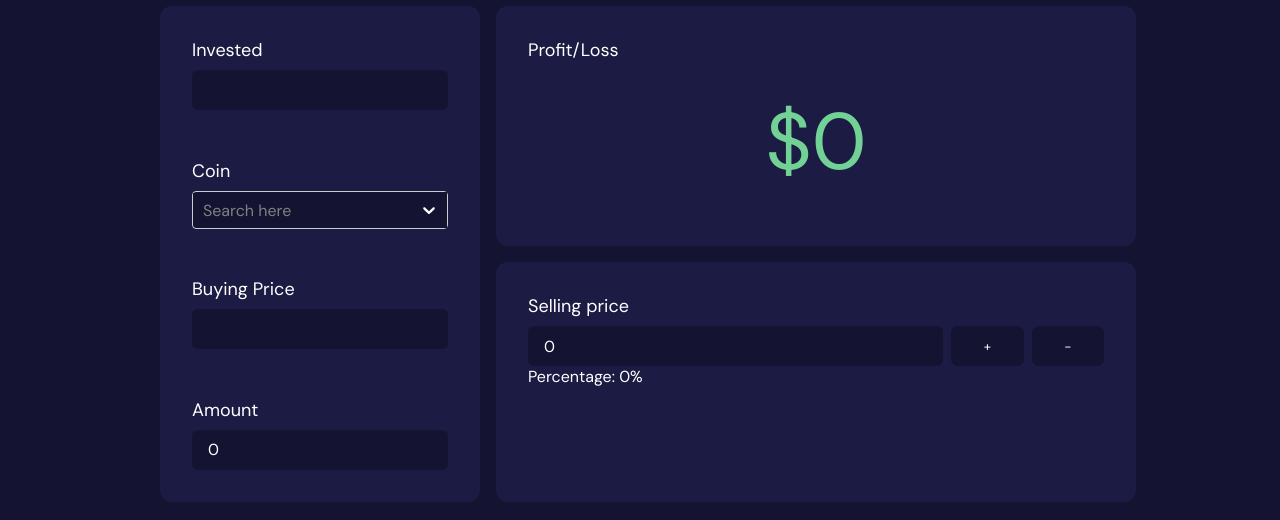
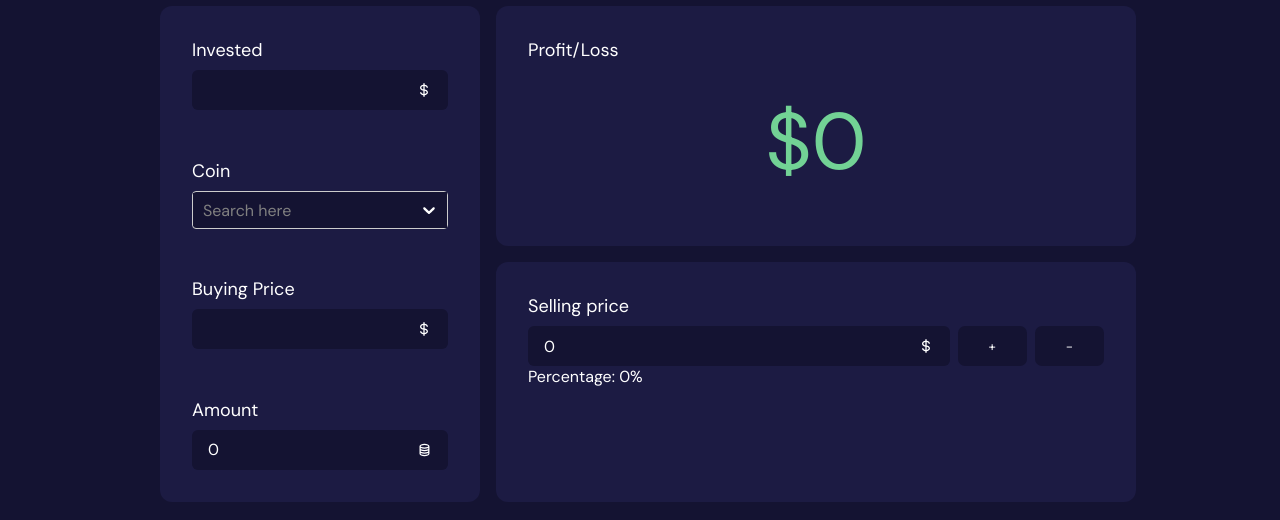
Before and after one commit to elvstejd/crypto-profit-calc, a React (Create React App) app: page / in a window 1280 px wide. Shown: the part 123-643 px from the top of the page. Built offline with nearby package versions, Linux system fonts and the light colour scheme.

Commit message:
Add icons to inputs

```diff
--- a/src/components/GrowthForm.js
+++ b/src/components/GrowthForm.js
@@ -1,5 +1,6 @@
 import React, { useEffect, useRef } from 'react';
 import { useTranslation } from 'react-i18next';
+import { BiDollar } from 'react-icons/bi';
 import '../styles/GrowthForm.css';
 
 
@@ -15,7 +16,10 @@ const GrowthForm = (props) => {
         <div className="container">
             <label htmlFor="target-price">{t('target_price_label')}</label>
             <div id="target-price-area">
-                <input id="target-price-input" ref={targetPriceRef} name="target-price" type="number" onChange={props.handleTargetPriceChange}/>
+                <div className="input-wrapper" >
+                    <input id="target-price-input" ref={targetPriceRef} name="target-price" type="number" onChange={props.handleTargetPriceChange}/>
+                    <span><BiDollar /></span>
+                </div>
                 <button id="plus-btn" onClick={props.handleAddPrice}>+</button>
                 <button id="plus-btn" onClick={props.handleMinusPrice}>-</button>
             </div>
--- a/src/components/MainForm.js
+++ b/src/components/MainForm.js
@@ -1,6 +1,7 @@
 import React from 'react';
 import { useTranslation } from 'react-i18next';
 import Select from 'react-select';
+import { BiDollar, BiCoinStack } from 'react-icons/bi';
 
 const searchList = [
     {
@@ -140,7 +141,10 @@ const MainForm = (props) => {
         <div className="container" id="main-form">
             <div>
                 <label htmlFor="invested">{t('invested_label')}</label>
-                <input type="number" onChange={props.handleInvestedChange}/>
+                <div className="input-wrapper" >
+                    <input type="number" onChange={props.handleInvestedChange}/>
+                    <span><BiDollar /></span>
+                </div>
             </div>
 
             <div>
@@ -159,12 +163,18 @@ const MainForm = (props) => {
 
             <div>
                 <label htmlFor="price">{t('buying_price_label')}</label>
-                <input type="number" name="price" onChange={props.handlePriceChange}/>
+                <div className="input-wrapper" >
+                    <input type="number" name="price" onChange={props.handlePriceChange}/>
+                    <span><BiDollar /></span>
+                </div>
             </div>
 
             <div>
                 <label htmlFor="amount">{t('coin_amount_label')}</label>
-                <input name="amount" value={props.amount} readOnly/>
+                <div className="input-wrapper" >
+                    <input name="amount" value={props.amount} readOnly/>
+                    <BiCoinStack />
+                </div>
             </div>
         </div>
     );
--- a/src/styles/App.css
+++ b/src/styles/App.css
@@ -17,15 +17,40 @@ body {
     font-family: 'DM Sans', sans-serif;
 }
 
+.input-wrapper {
+    display: flex;
+    align-items: center;
+    justify-content: space-between;
+    background-color: var(--bg-color);
+    border-radius: 6px;
+    padding: 0.6rem 1rem;
+}
+
+.input-wrapper span {
+   display: flex;
+   align-items: center;
+}
+
 input {
-    background-color: var(--bg-color);
+    background-color: transparent;
     border: none;
     color: white;
     outline: none;
     font-family: 'DM Sans', sans-serif;
     font-size: medium;
-    padding: 0.6rem 1rem;
-    border-radius: 6px;
+    width: 100%;
+}
+
+/* Chrome, Safari, Edge, Opera */
+input::-webkit-outer-spin-button,
+input::-webkit-inner-spin-button {
+  -webkit-appearance: none;
+  margin: 0;
+}
+
+/* Firefox */
+input[type=number] {
+  -moz-appearance: textfield;
 }
 
 label {
--- a/src/styles/GrowthForm.css
+++ b/src/styles/GrowthForm.css
@@ -3,7 +3,7 @@
     flex-direction: row;
 }
 
-#target-price-area input {
+#target-price-area .input-wrapper {
     flex-grow: 3;
 }
 
```
